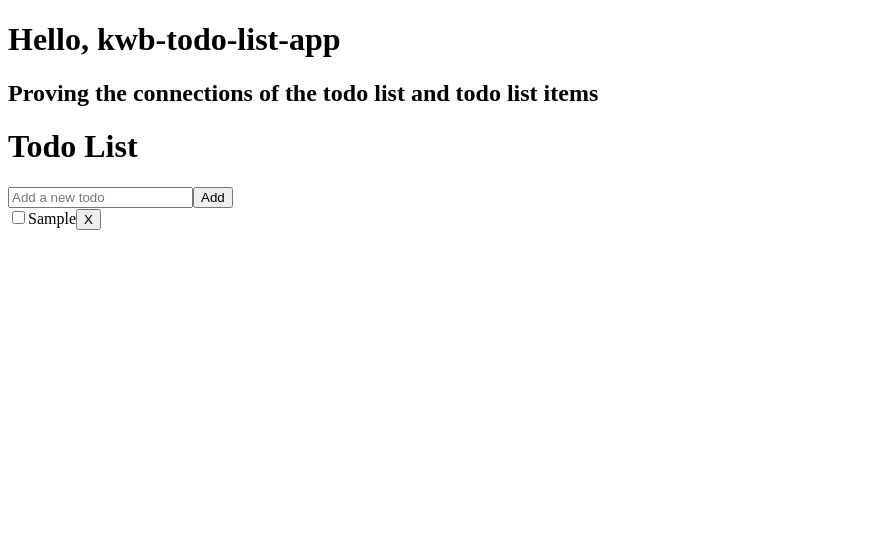
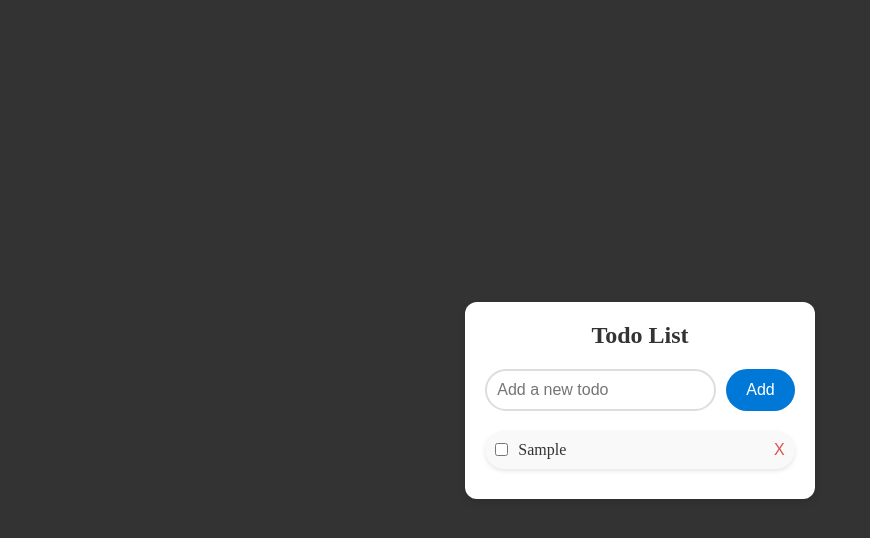
Before and after one commit to kwbonte/kwb-todo-list-app, an Angular app: page / in a window 1280 px wide. Both pictures are taken after typing "Sample" into the empty fields and a click on the button "Add". Shown: the top 538 px of the page, without its empty margins (0-870 px from the left). Built offline with nearby package versions, Linux system fonts and the light colour scheme.

Commit message:
Cleaning up code and adding in styling so that it looks and feels better than raw html

```diff
--- a/src/app/app.component.html
+++ b/src/app/app.component.html
@@ -1,5 +1,3 @@
 <div class="container">
-  <h1>Hello, {{ title }}</h1>
-  <h2>Proving the connections of the todo list and todo list items</h2>
   <app-todo-list></app-todo-list>
 </div>
--- a/src/app/app.component.scss
+++ b/src/app/app.component.scss
@@ -0,0 +1 @@
+// styles.scss or component-specific SCSS file
--- a/src/app/app.component.ts
+++ b/src/app/app.component.ts
@@ -9,6 +9,4 @@ import { CommonModule } from '@angular/common';
   templateUrl: './app.component.html',
   styleUrl: './app.component.scss',
 })
-export class AppComponent {
-  title = 'kwb-todo-list-app';
-}
+export class AppComponent {}
--- a/src/app/components/todo-list-item/todo-list-item.component.html
+++ b/src/app/components/todo-list-item/todo-list-item.component.html
@@ -1,5 +1,12 @@
 <div class="todo-list-item">
-  <input type="checkbox" [checked]="todo?.completed" (change)="onChecked()" />
-  <span [class.completed]="todo?.completed">{{ todo?.text }}</span>
-  <button (click)="onDelete()">X</button>
+  <input
+    class="checkbox"
+    type="checkbox"
+    [checked]="todo?.completed"
+    (change)="onChecked()"
+  />
+  <span class="todo-text" [class.completed]="todo?.completed">{{
+    todo?.text
+  }}</span>
+  <button class="delete-button" (click)="onDelete()">X</button>
 </div>
--- a/src/app/components/todo-list-item/todo-list-item.component.scss
+++ b/src/app/components/todo-list-item/todo-list-item.component.scss
@@ -1,3 +1,36 @@
 .completed {
   text-decoration: line-through;
 }
+.delete-button:hover {
+  color: #c9302c;
+}
+.delete-button {
+  background: none;
+  border: none;
+  color: #d9534f;
+  font-size: 16px;
+  cursor: pointer;
+  transition: color 0.3s ease;
+}
+.todo-text {
+  flex: 1;
+  font-size: 16px;
+  color: #333;
+}
+.checkbox {
+  margin-right: 10px;
+}
+.todo-list-item:hover {
+  box-shadow: 0 4px 8px rgba(0, 0, 0, 0.2);
+}
+.todo-list-item {
+  display: flex;
+  align-items: center;
+  justify-content: space-between;
+  padding: 10px;
+  margin-bottom: 10px;
+  background-color: #f9f9f9;
+  border-radius: 24px;
+  box-shadow: 0 2px 4px rgba(0, 0, 0, 0.1);
+  transition: box-shadow 0.3s ease;
+}
--- a/src/app/components/todo-list/todo-list.component.html
+++ b/src/app/components/todo-list/todo-list.component.html
@@ -1,14 +1,15 @@
 <div class="todo-list">
-  <h1>Todo List</h1>
-  <form (ngSubmit)="addTodo()">
+  <h1 class="title">Todo List</h1>
+  <form class="form" (ngSubmit)="addTodo()">
     <input
+      class="input"
       type="text"
       [(ngModel)]="newTodo"
       name="newTodo"
       placeholder="Add a new todo"
       required
     />
-    <button type="submit">Add</button>
+    <button class="add-button" type="submit">Add</button>
   </form>
   <div *ngFor="let todo of todos; let i = index">
     <app-todo-list-item
--- a/src/app/components/todo-list/todo-list.component.scss
+++ b/src/app/components/todo-list/todo-list.component.scss
@@ -0,0 +1,57 @@
+.title {
+  text-align: center;
+  font-size: 24px;
+  font-weight: bold;
+  color: #333;
+  margin-bottom: 20px;
+}
+
+.form {
+  display: flex;
+  justify-content: space-between;
+  margin-bottom: 20px;
+}
+
+.input {
+  flex: 1;
+  padding: 10px;
+  font-size: 16px;
+  border: 2px solid #ddd;
+  border-radius: 24px;
+  margin-right: 10px;
+  transition: border-color 0.3s ease;
+}
+
+.input:focus {
+  border-color: #0078d7;
+}
+
+.add-button {
+  padding: 10px 20px;
+  font-size: 16px;
+  color: #fff;
+  background-color: #0078d7;
+  border: none;
+  border-radius: 24px;
+  cursor: pointer;
+  transition: background-color 0.3s ease;
+}
+
+.add-button:hover {
+  background-color: #005a9e;
+}
+
+.todo-items {
+  list-style: none;
+  padding: 0;
+  margin: 0;
+}
+
+.todo-list {
+  width: 100%;
+  max-width: 400px;
+  background-color: #fff;
+  border-radius: 12px;
+  box-shadow: 0 4px 8px rgba(0, 0, 0, 0.1);
+  padding: 20px;
+}
--- a/src/index.html
+++ b/src/index.html
@@ -2,7 +2,7 @@
 <html lang="en">
   <head>
     <meta charset="utf-8" />
-    <title>KwbTodoListApp</title>
+    <title>Kwb Todo List</title>
     <base href="/" />
     <meta name="viewport" content="width=device-width, initial-scale=1" />
     <link rel="icon" type="image/x-icon" href="favicon.ico" />
--- a/src/styles.scss
+++ b/src/styles.scss
@@ -1 +1,27 @@
 /* You can add global styles to this file, and also import other style files */
+/* CSS Reset */
+* {
+  margin: 0;
+  padding: 0;
+  box-sizing: border-box;
+}
+
+html,
+body {
+  height: 100%;
+}
+
+body {
+  display: flex;
+  justify-content: center;
+  align-items: center;
+  background-color: #333;
+}
+/* Container styling */
+.container {
+  display: flex;
+  justify-content: center;
+  align-items: center;
+  height: 100vh;
+  background-color: #333;
+}
```
Also changed, not shown: 1 other file (tests, documents, lock files or other folders).
